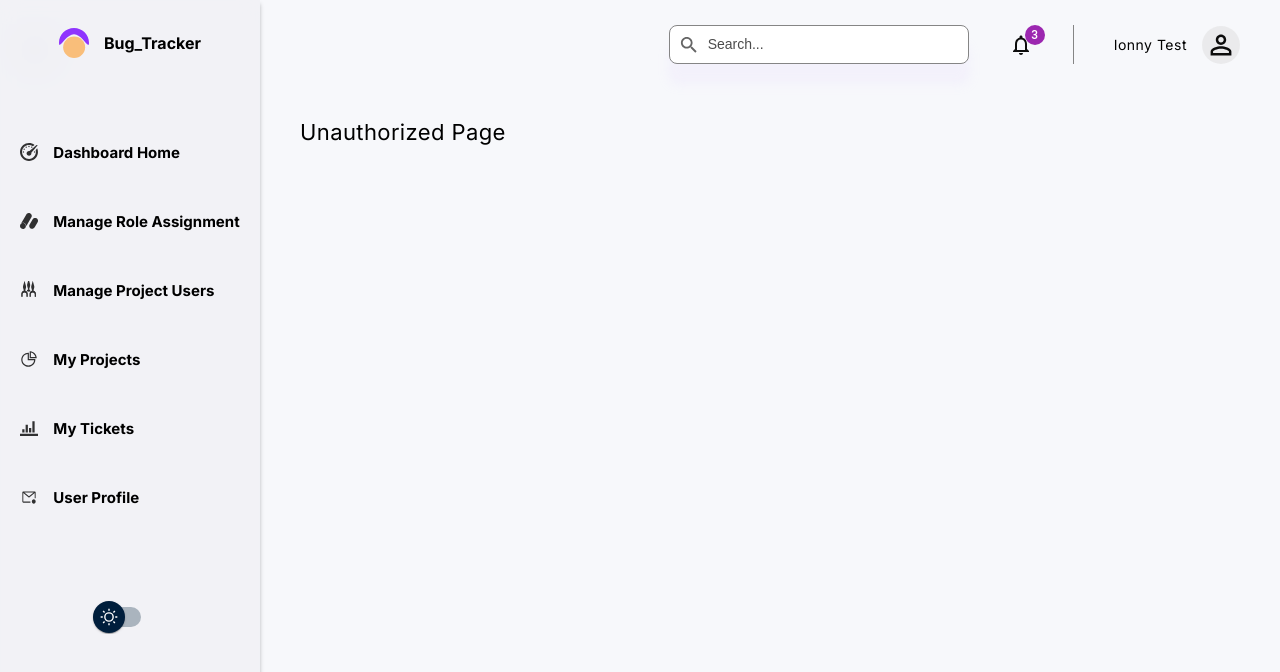
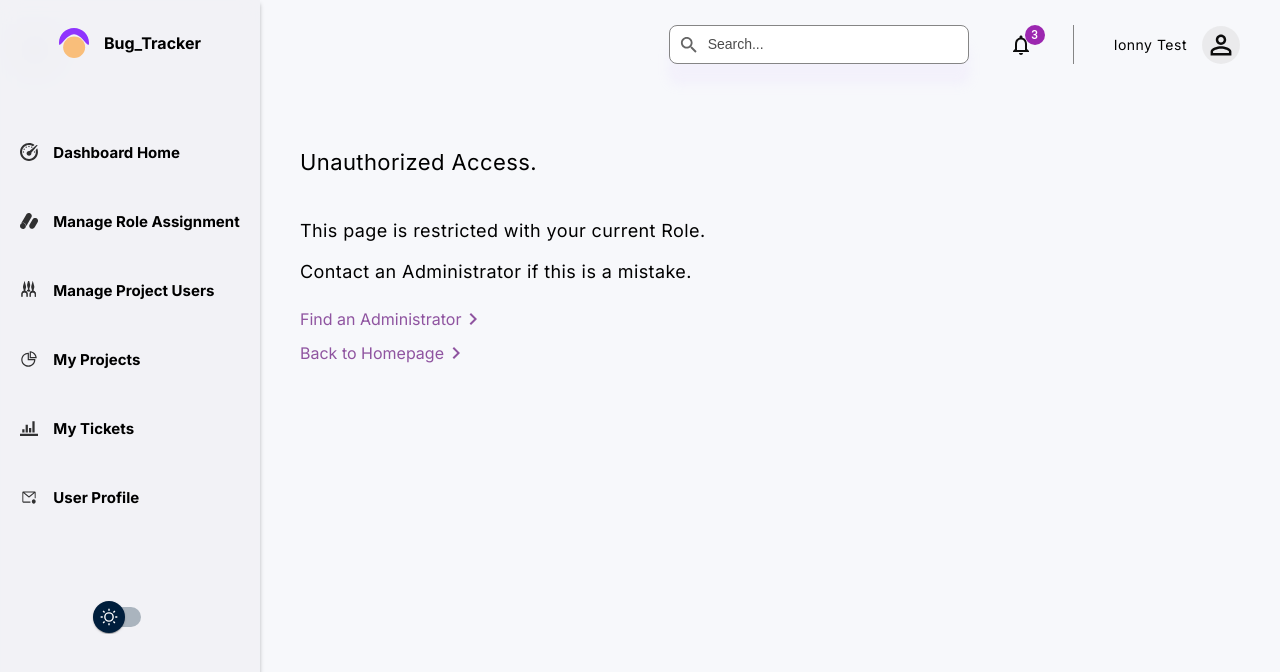
Before and after one commit to IonathanG/react-bug-tracker, a React (Create React App) app: page /unauthorized in a window 1280 px wide. Shown: the top 672 px of the page. Built offline with nearby package versions, Linux system fonts and the light colour scheme.

Commit message:
missing page + unauthorised page edited

```diff
--- a/src/components/Titles/PageTitle.js
+++ /dev/null
@@ -1,8 +0,0 @@
-import styled from "styled-components";
-
-export const PageTitle = styled.h1`
-  margin-bottom: 45px;
-  font-size: 22px;
-  letter-spacing: 0.4px;
-  //font-weight: 600;
-`;
--- a/src/pages/Home/Home.jsx
+++ b/src/pages/Home/Home.jsx
@@ -1,12 +1,11 @@
 import React from "react";
 //import styled from "styled-components";
 import { SectionContent } from "../../shared/Section";
-import { PageTitle as Title } from "../../components/Titles/PageTitle";
 
 const Home = () => {
   return (
     <SectionContent>
-      <Title>Home Page</Title>
+      <h1>Home Page</h1>
     </SectionContent>
   );
 };
--- a/src/pages/Login/Login.jsx
+++ b/src/pages/Login/Login.jsx
@@ -1,11 +1,10 @@
 import React from "react";
 //import styled from "styled-components";
-import { PageTitle as Title } from "../../components/Titles/PageTitle";
 
 const Login = () => {
   return (
     <>
-      <Title>Login Page</Title>;
+      <h1>Login Page</h1>;
     </>
   );
 };
--- a/src/pages/ManageProjects/ManageProjects.jsx
+++ b/src/pages/ManageProjects/ManageProjects.jsx
@@ -1,12 +1,11 @@
 import React from "react";
 import { SectionContent } from "../../shared/Section";
 //import styled from "styled-components";
-import { PageTitle as Title } from "../../components/Titles/PageTitle";
 
 const ManageProjects = () => {
   return (
     <SectionContent>
-      <Title>Manage Projects Page</Title>
+      <h1>Manage Projects Page</h1>
     </SectionContent>
   );
 };
--- a/src/pages/ManageRoles/ManageRoles.jsx
+++ b/src/pages/ManageRoles/ManageRoles.jsx
@@ -2,7 +2,6 @@ import React from "react";
 import styled from "styled-components";
 import { device } from "../../shared/breakpoints";
 import { SectionContent } from "../../shared/Section";
-import { PageTitle as Title } from "../../components/Titles/PageTitle";
 import { UserList as Data_UserList } from "../../data/Data_UserList";
 import AssignUser from "./_AssignUser";
 import UserList from "./_UserList";
@@ -24,7 +23,7 @@ const UserRolesContainer = styled.div`
 const ManageRoles = () => {
   return (
     <SectionContent>
-      <Title>Manage User Roles</Title>
+      <h1>Manage User Roles</h1>
       <UserRolesContainer>
         <AssignUser userList={Data_UserList} />
         <UserList userList={Data_UserList} />
--- a/src/pages/Missing/Missing.jsx
+++ b/src/pages/Missing/Missing.jsx
@@ -1,12 +1,26 @@
 import React from "react";
-//import styled from "styled-components";
-import { PageTitle as Title } from "../../components/Titles/PageTitle";
+import { Link } from "react-router-dom";
+import styled from "styled-components";
+import KeyboardArrowRightIcon from "@mui/icons-material/KeyboardArrowRight";
+
+const Container = styled.div`
+  margin-top: 30px;
+
+  a {
+    display: flex;
+    align-items: center;
+    color: ${({ theme }) => theme.scrollbar_Color};
+  }
+`;
 
 const Missing = () => {
   return (
-    <>
-      <Title>Missing page</Title>
-    </>
+    <Container>
+      <h1>404 - The Page you are looking for does not Exist</h1>
+      <Link to={"/"}>
+        Back to Homepage <KeyboardArrowRightIcon />
+      </Link>
+    </Container>
   );
 };
 
--- a/src/pages/ProjectDetails/_ProjectInfo.jsx
+++ b/src/pages/ProjectDetails/_ProjectInfo.jsx
@@ -24,6 +24,7 @@ const ListItem = [
   [
     { name: "Project Name", description: "Project 1" },
     { name: "Project Description", description: "This is project 1" },
+    { name: "Project Manager", description: "Tromso Four" },
   ],
 ];
 
--- a/src/pages/ProjectsPage/ProjectsPage.jsx
+++ b/src/pages/ProjectsPage/ProjectsPage.jsx
@@ -1,7 +1,6 @@
 import React from "react";
 import styled from "styled-components";
 import { SectionContent } from "../../shared/Section";
-import { PageTitle as Title } from "../../components/Titles/PageTitle";
 import { Button_MainStyle } from "../../components/Buttons/Buttons";
 import { ProjectsList as Data_ProjectsList } from "../../data/Data_ProjectsList";
 import ProjectsList from "./_ProjectsList";
@@ -14,7 +13,7 @@ const CreateProjectButton = styled(Button_MainStyle)`
 const ProjectsPage = () => {
   return (
     <SectionContent>
-      <Title>My Projects</Title>
+      <h1>My Projects</h1>
       <CreateProjectButton>Create new project</CreateProjectButton>
       <ProjectsList projectsList={Data_ProjectsList} />
     </SectionContent>
--- a/src/pages/Register/Register.jsx
+++ b/src/pages/Register/Register.jsx
@@ -1,11 +1,10 @@
 import React from "react";
 //import styled from "styled-components";
-import { PageTitle as Title } from "../../components/Titles/PageTitle";
 
 const Register = () => {
   return (
     <>
-      <Title>Register Page</Title>
+      <h1>Register Page</h1>
     </>
   );
 };
--- a/src/pages/TicketsPage/TicketsPage.jsx
+++ b/src/pages/TicketsPage/TicketsPage.jsx
@@ -1,6 +1,5 @@
 import React from "react";
 import { SectionContent } from "../../shared/Section";
-import { PageTitle as Title } from "../../components/Titles/PageTitle";
 import { TicketsList as Data_TicketsList } from "../../data/Data_TicketsList";
 import TicketsList from "./_TicketsList";
 //import styled from "styled-components";
@@ -8,7 +7,7 @@ import TicketsList from "./_TicketsList";
 const TicketsPage = () => {
   return (
     <SectionContent>
-      <Title>My Tickets</Title>
+      <h1>My Tickets</h1>
       <TicketsList ticketsList={Data_TicketsList} />
     </SectionContent>
   );
--- a/src/pages/Unauthorized/Unauthorized.jsx
+++ b/src/pages/Unauthorized/Unauthorized.jsx
@@ -1,12 +1,32 @@
 import React from "react";
-//import styled from "styled-components";
-import { PageTitle as Title } from "../../components/Titles/PageTitle";
+import { Link } from "react-router-dom";
+import styled from "styled-components";
+import KeyboardArrowRightIcon from "@mui/icons-material/KeyboardArrowRight";
+
+const Container = styled.div`
+  margin-top: 30px;
+
+  a {
+    display: flex;
+    align-items: center;
+    padding: 5px 0;
+    color: ${({ theme }) => theme.scrollbar_Color};
+  }
+`;
 
 const Unauthorized = () => {
   return (
-    <>
-      <Title>Unauthorized Page</Title>
-    </>
+    <Container>
+      <h1>Unauthorized Access.</h1>
+      <h2>This page is restricted with your current Role.</h2>
+      <h2>Contact an Administrator if this is a mistake.</h2>
+      <Link to={"/profile"}>
+        Find an Administrator <KeyboardArrowRightIcon />
+      </Link>
+      <Link to={"/"}>
+        Back to Homepage <KeyboardArrowRightIcon />
+      </Link>
+    </Container>
   );
 };
 
--- a/src/shared/globalStyles.js
+++ b/src/shared/globalStyles.js
@@ -23,6 +23,7 @@ body {
 
 body,
 h1,
+h2,
 p,
 ul {
   margin: 0;
@@ -33,6 +34,12 @@ ul {
 h1{
   margin-bottom: 45px;
   font-size: 22px;
+  letter-spacing: 0.4px;
+}
+
+h2{
+  margin-bottom: 20px;
+  font-size: 18px;
   letter-spacing: 0.4px;
 }
 
```
